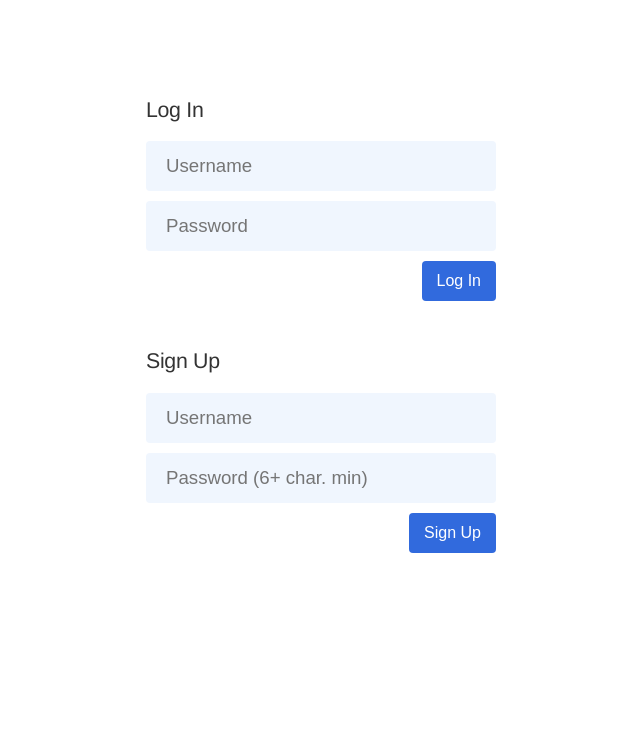
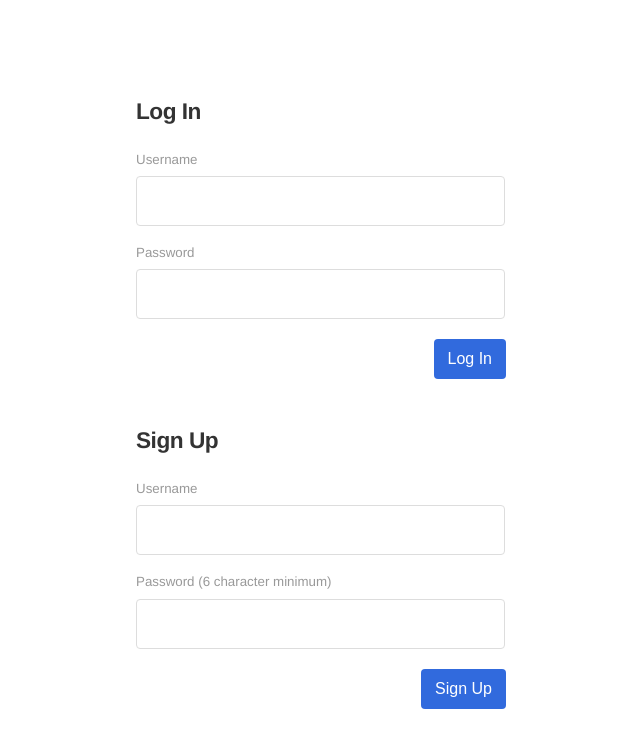
Before and after one commit to TeddyBurnsides/todo, a React (Create React App) app: page / in a window 1280 px wide. Shown: the top 748 px of the page, without its empty margins (319-959 px from the left). Built offline with nearby package versions, Linux system fonts and the light colour scheme; what realm-web would draw is missing.

Commit message:
minimal styling added to all forms

```diff
--- a/src/components/loader.tsx
+++ b/src/components/loader.tsx
@@ -19,7 +19,9 @@ export class Loader extends React.Component<LoaderProps> {
         } else {
             return (
                 <div className="notification">
-                    <span></span>
+                    <span>
+                        {this.props.msg}
+                    </span>
                 </div>
             );
         }
--- a/src/components/logIn.tsx
+++ b/src/components/logIn.tsx
@@ -28,21 +28,21 @@ export class LogIn extends React.Component<LoginProps,LoginState> {
             this.props.logIn(event,username,password)
         }
         return (
-            <form id="loginForm">
+            <form id="loginForm" className="standard">
                 <h1>Log In</h1>
+                <label>Username</label>
                 <input
                     name="username"
                     value={this.state.username}
                     onChange={this.handleInputChange}
                     type="text"
-                    placeholder="Username"
                 />
+                <label>Password</label>
                 <input
                     name="password"
                     value={this.state.password}
                     onChange={this.handleInputChange}
                     type="Password"
-                    placeholder="Password"
                 />
                 <button onClick={(event) => logIn(event,this.state.username,this.state.password)}>Log In</button>
                 <div className="clear"></div>
--- a/src/components/signUp.tsx
+++ b/src/components/signUp.tsx
@@ -32,18 +32,18 @@ export class SignUp extends React.Component<SignupProps,SignupState> {
             this.props.signUp(event,username,password)
         }
         return (
-            <form id="signupForm">
+            <form className="standard">
                 <h1>Sign Up</h1>
+                <label>Username</label>
                 <input
                     type="text"
-                    placeholder="Username"
                     name="username"
                     value={this.state.username}
                     onChange={this.handleInputChange}
                 />
+                <label>Password (6 character minimum)</label>
                 <input
                     type="password"
-                    placeholder="Password (6+ char. min)"
                     name="password"
                     value={this.state.password}
                     onChange={this.handleInputChange}
--- a/src/components/taskList.tsx
+++ b/src/components/taskList.tsx
@@ -30,7 +30,7 @@ export class TaskList extends React.Component<TaskListProps> {
             return <p>No tasks</p>
         // if not loading, and we have tasks
         } else {
-            return <ul>{taskList}</ul>
+            return <ul id="taskList">{taskList}</ul>
         }
     }
 }
--- a/src/components/userProfile.tsx
+++ b/src/components/userProfile.tsx
@@ -46,19 +46,18 @@ export class UserProfile extends React.Component<UserprofileProps,UserprofileSta
     }
     render() {
         return (
-            <form>
-                <h2>Profile</h2>
-                <label>Username: </label>
-                <span>{this.state.username}</span>
-                <br />
-                <label>Name: </label>
+            <form className="standard">
+                <h1>Account Info</h1>
+                <label>Username</label>
+                <input type="text" value={this.state.username} readOnly />
+                <label>Full Name</label>
                 <input
                     type="text"
                     value={this.state.prettyUsername}
                     name="prettyUsername"
                     onChange={this.handleInputChange}
                 />
-                <button onClick={(event) => this.props.updateUserName(event,this.props.user,this.state.prettyUsername)}>Save Changes</button>
+                <button onClick={(event) => this.props.updateUserName(event,this.props.user,this.state.prettyUsername)}>Save</button>
             </form>
         );
     }
--- a/src/index.tsx
+++ b/src/index.tsx
@@ -72,7 +72,10 @@ class App extends React.Component<{},AppState> {
                 this.setState({msgBanner:{show:true,msg:Msgs.invalidTask}});
                 // hide the failer banner
                 setTimeout(() => {
-                    this.setState({msgBanner:{show:false}});
+                    // modify temp object to maintain existing properties
+                    const tempMsgBanner=this.state.msgBanner;
+                    tempMsgBanner.show=false;
+                    this.setState({msgBanner:tempMsgBanner});
                 },2000);
             } else {
                 // server operations
@@ -101,7 +104,12 @@ class App extends React.Component<{},AppState> {
                         return {tasks:state.tasks}
                     });
                     // clear loading animation
-                    this.setState({msgBanner:{show:false}});
+                    setTimeout(() => {
+                        // modify temp object to maintain existing properties
+                        const tempMsgBanner=this.state.msgBanner;
+                        tempMsgBanner.show=false;
+                        this.setState({msgBanner:tempMsgBanner});
+                    },300);
                 } catch(error) {
                     throw(error);
                 }
@@ -185,10 +193,7 @@ class App extends React.Component<{},AppState> {
         const logIn = async (event: React.MouseEvent<HTMLElement>, username: string, password: string): Promise<void> => {
             // prevent page refresh
             event.preventDefault();
-            // validate inputs else showing loading indicator
-            if (isInvalidUsername(username) || isInvalidPassword(password)) {
-                this.setState({msgBanner: {show:true,msg:Msgs.invalidCreds}});
-            } else {
+            // start banner
             this.setState({msgBanner: {show:true,msg:Msgs.loggingIn}});
             // Create an anonymous credential
             let credentials=Realm.Credentials.emailPassword(username, password);
@@ -224,7 +229,13 @@ class App extends React.Component<{},AppState> {
             } else {
                 // if no user, then login failed
                 this.setState({msgBanner: {show:true,msg:Msgs.failedLogin}});
-                }
+                // hide warning
+                setTimeout(() => {
+                    // modify temp object to maintain existing properties
+                    const tempMsgBanner=this.state.msgBanner;
+                    tempMsgBanner.show=false;
+                    this.setState({msgBanner:tempMsgBanner});
+                },2000);
             }
         }
         const signUp = async (event: React.MouseEvent<HTMLElement>, username: string, password: string): Promise<void> => {
@@ -270,7 +281,10 @@ class App extends React.Component<{},AppState> {
                 this.setState({msgBanner: {show: true, msg:Msgs.successfulNameChange}})
                 // hide the success banner
                 setTimeout(() => {
-                    this.setState({msgBanner:{show:false}});
+                    // modify temp object to maintain existing properties
+                    const tempMsgBanner=this.state.msgBanner;
+                    tempMsgBanner.show=false;
+                    this.setState({msgBanner:tempMsgBanner});
                 },2000);
             } catch {
                 console.log('failed to update user name.');
@@ -283,10 +297,9 @@ class App extends React.Component<{},AppState> {
                     <button id="logoutButton" onClick={() => logout()}>Log Out</button>
                     <Loader displayFlag={this.state.msgBanner.show} msg={this.state.msgBanner.msg} />
                     <NewTaskEntry addTask={addTask} />
+                    <h1>All Tasks</h1>
                     <TaskList tasks={this.state.tasks} deleteTask={deleteTask} completeTask={completeTask} saveTask={saveTask} />
                     <UserProfile updateUserName={updateUserName} user={this.state.user} />
-                    <br />
-
                 </div>
             );
         // if not logged in
--- a/src/styles.css
+++ b/src/styles.css
@@ -58,14 +58,20 @@ table {
 .clear {
     clear:both;
 }
+/*
+BODY
+*/
 #root {
     background:#fff;
     font:11pt/1 'Helvetica Neue','Helvetica',Arial;
     padding:0px 50px 50px 50px;
-    width:350px;
+    width:370px;
     margin:0 auto;
     position:relative;
 }
+/*
+LOADER
+*/
 .notification {
     height:35px;
     width:350px;
@@ -82,11 +88,14 @@ table {
     border-bottom-left-radius: 4px;
     border-bottom-right-radius: 4px;
     opacity:0;
-    transition:all .3s ease-in-out;
+    transition:all .4s ease-in-out;
 }
 .notification span.visible {
     opacity:1;
 }
+/*
+LOGOUT
+*/
 #logoutButton {
     position:relative;
     top:-100px;
@@ -101,27 +110,33 @@ table {
 #logoutButton:hover {
     color:#333;
 }
+/*
+NEW TASK FORM
+*/
 #newTaskEntry {
     margin:100px 0 50px 0;
     height:50px;
     position:relative;
 }
 #newTaskEntry input[type="text"] {
-    border:0;
-    background:#f0f6fe;
-    width:calc(100% - 100px);
-    line-height:50px;
+    border:1px solid #ddd;
+    border-right:0;
+    background:transparent;
+    width:calc(100% - 101px);
+    line-height:48px;
     padding:0 20px;
-    font-size:14pt;
-    color:#87a1c8;
+    font-size:13pt;
+    color:#444;
     position:absolute;
     left:0;
     border-top-left-radius:4px;
     border-bottom-left-radius:4px;
+    transition:.1s all ease-in-out;
 }
 #newTaskEntry input[type="text"]:focus {
-    background:#ecf2f9;
-    color:#546d93;
+    color:#316add;
+    border:1px solid #ABC3F2;
+
 }
 #newTaskEntry button {
     position:absolute;
@@ -139,6 +154,12 @@ table {
 }
 #newTaskEntry button:hover {
     background:#3872e6;
+}
+/*
+TASK LIST
+*/
+#taskList {
+    margin:0 0 50px 0;
 }
 .task {
     margin:0 0 25px 0;
@@ -162,6 +183,7 @@ table {
     cursor:pointer;
     border:2px solid #d4d4d4;
     font-weight:bold;
+    transition:.2s all ease-in-out;
 }
 .task .completeButton:hover {
     color:#ccc;
@@ -240,46 +262,56 @@ TASK EDITING
 /*
 LOGIN AND SIGNUP
 */
-#loginForm h1, #signupForm h1 {
-    font-size:16pt;
-    margin:0 0 20px 0;
-    color:#333;
-    letter-spacing:-.3px;
-}
 #loginForm h1 {
-    margin:100px 0 20px 0;
+    margin-top:100px;
 }
 #loginForm {
     margin:0 0 50px 0;
 }
-#loginForm input, #signupForm input {
-    border:0;
-    background:#f0f6fe;
-    line-height:50px;
-    padding:0 20px;
-    font-size:14pt;
-    color:#87a1c8;
+/*
+GENERIC FORMS
+*/
+h1 {
+    font-size:17pt;
+    margin:0 0 30px 0;
+    color:#333;
+    font-weight:600;
+    letter-spacing:-.5px;
+}
+form.standard label {
+    display:block;
+    color:#999;
+    padding:0 0 10px 0;
+    font-size:10pt;
+}
+form.standard input[type="text"], form.standard input[type="password"] {
+    border:1px solid #ddd;
+    background:transparent;
+    line-height:48px;
+    padding:0 15px;
+    font-size:13pt;
+    color:#444;
     border-radius:4px;
-    margin:0 0 10px 0;
     display:block;
-    width:calc(100% - 40px);
+    width:calc(100% - 33px);
+    margin:0 0 20px 0;
 }
-#loginForm input:focus, #signupForm input:focus {
-    background:#ecf2f9;
-    color:#546d93;
+form.standard input[type="text"]:focus, form.standard input[type="password"]:focus {
+    color:#316add;
+    border:1px solid #ABC3F2;
 }
-#loginForm button, #signupForm button {
+form.standard button {
     background:#316add;
     margin:0;
     border:0;
     color:#fff;
     border-radius:4px;
     line-height:40px;
-    padding:0 15px;
+    padding:0 14px;
     font-size:12pt;
     float:right;
     cursor:pointer;
 }
-#loginForm button:hover, #signupForm button:hover {
+form.standard button:hover {
     background:#3872e6;
 }
```
Lines whose indentation alone changed are shown as unchanged.
